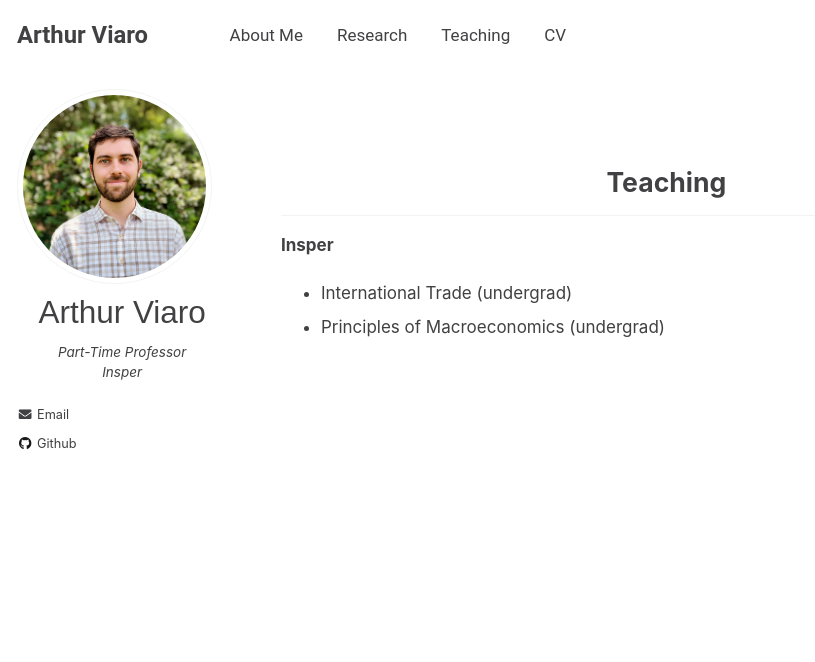
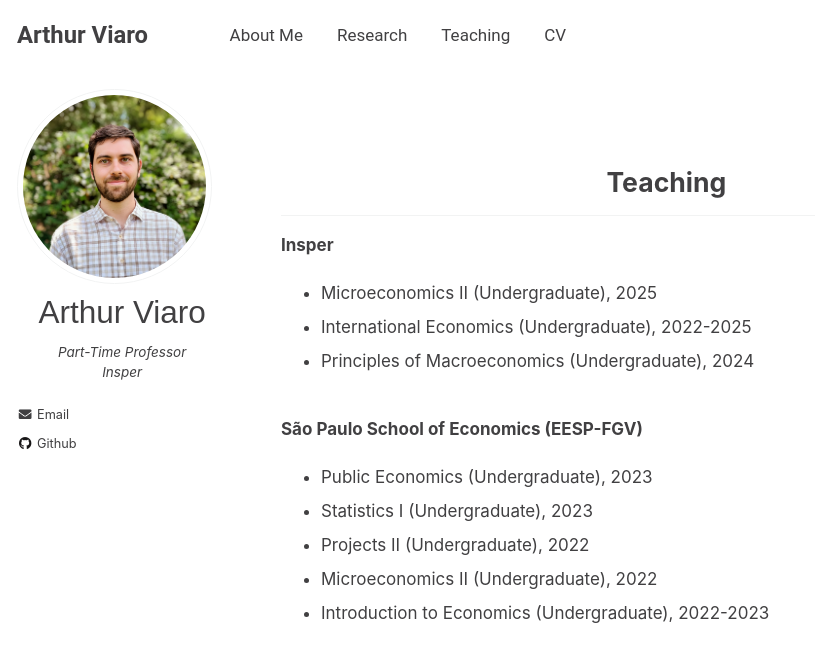
Before and after one commit to arthurviaro/arthurviaro.github.io, a Jekyll site: the page built from _pages/teaching.md, in a window 1280 px wide. Shown: the top 662 px of the page, without its empty margins (0-815 px from the left). Built offline with Jekyll 4.4.1, drawn with Linux system fonts in a browser that asks for light colours.

```diff
--- a/_pages/teaching.md
+++ b/_pages/teaching.md
@@ -17,8 +17,19 @@ height="0" width="0" style="display:none;visibility:hidden"></iframe></noscript>
 - - -
 
 **Insper**
-- International Trade (undergrad)
-- Principles of Macroeconomics (undergrad)
+- Microeconomics II (Undergraduate), 2025
+- International Economics (Undergraduate), 2022-2025
+- Principles of Macroeconomics (Undergraduate), 2024
+<br>
+<br>
+
+
+**São Paulo School of Economics (EESP-FGV)**
+- Public Economics (Undergraduate), 2023
+- Statistics I (Undergraduate), 2023
+- Projects II (Undergraduate), 2022
+- Microeconomics II (Undergraduate), 2022
+- Introduction to Economics (Undergraduate), 2022-2023
 
 
 
```
Also changed, not shown: _pages/about.md (+6 -3 lines), _pages/papers.md (+6 -6 lines).
